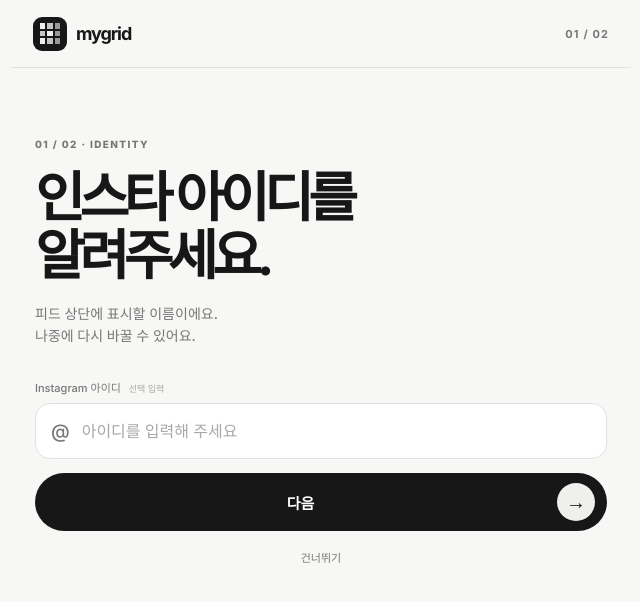
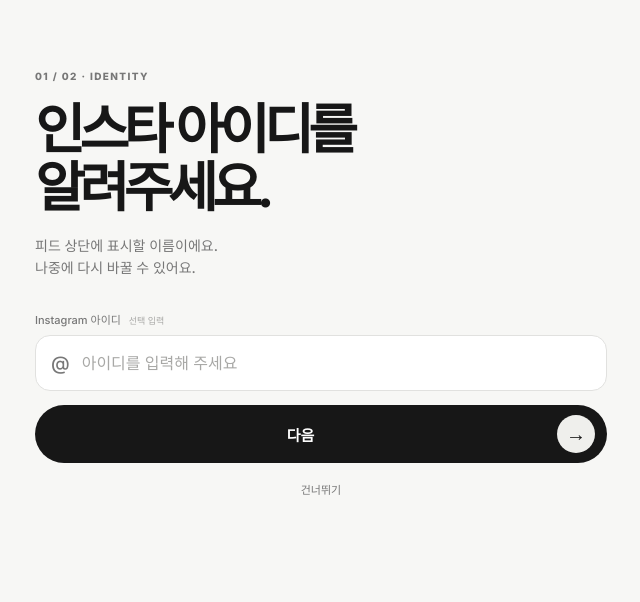
Before and after one commit to onlybyjack/mygrid, a Next.js app: page /home in a window 1280 px wide. Shown: the top 602 px of the page, without its empty margins (319-959 px from the left). Built offline with nearby package versions, Linux system fonts and the light colour scheme.

Commit message:
Simplify onboarding chrome

```diff
--- a/app/globals.css
+++ b/app/globals.css
@@ -14,12 +14,8 @@ button { cursor:pointer; }
 @keyframes splash-pop { from { opacity:0; transform:scale(.8); } to { opacity:1; transform:scale(1); } }
 @keyframes splash-fade { from { opacity:0; transform:translateY(5px); } to { opacity:1; transform:translateY(0); } }
 .onboarding-page { width:100%; max-width:620px; min-height:100svh; min-height:100dvh; display:flex; flex-direction:column; overflow:hidden; margin:0 auto; background:var(--paper); }
-.onboarding-header { height:68px; flex:none; display:flex; align-items:center; justify-content:space-between; padding:0 22px; border-bottom:1px solid var(--line); }
-.onboarding-header .brand { gap:9px; font-size:18px; }
-.onboarding-header .logo { width:34px; height:34px; border-radius:9px; }
-.onboarding-header .logo .grid-mark { width:21px; height:21px; }
-.onboarding-header > span { color:var(--muted); font-size:11px; font-weight:700; letter-spacing:.1em; }
-.onboarding-screen { position:relative; flex:1; min-height:calc(100dvh - 68px); display:flex; flex-direction:column; padding:clamp(42px, 8vh, 86px) 24px max(24px, env(safe-area-inset-bottom)); }
+.onboarding-screen { position:relative; flex:1; min-height:100dvh; display:flex; flex-direction:column; padding:clamp(42px, 8vh, 86px) 24px max(24px, env(safe-area-inset-bottom)); }
+.onboarding-capture { padding-top:78px; }
 .onboarding-copy small { color:var(--muted); font-size:10px; font-weight:800; letter-spacing:.14em; }
 .onboarding-copy h1 { margin:17px 0 17px; font-size:clamp(34px, 9vw, 54px); line-height:1.08; letter-spacing:-.1em; }
 .onboarding-copy p { margin:0; color:var(--muted); font-size:14px; line-height:1.6; }
--- a/app/home/page.tsx
+++ b/app/home/page.tsx
@@ -643,7 +643,6 @@ export default function Page() {
 
   if (!preview) {
     return <main className="onboarding-page" onPaste={homeStep === 2 ? pasteGridScreenshot : undefined}>
-      <header className="onboarding-header"><div className="brand"><div className="logo"><GridMark /></div><strong>mygrid</strong></div><span>{String(homeStep).padStart(2, "0")} / 02</span></header>
       {homeStep === 1 ? <section className="onboarding-screen onboarding-identity" aria-labelledby="identity-title">
         <div className="onboarding-copy"><small>01 / 02 · IDENTITY</small><h1 id="identity-title">인스타 아이디를<br />알려주세요.</h1><p>피드 상단에 표시할 이름이에요.<br />나중에 다시 바꿀 수 있어요.</p></div>
         <div className="onboarding-bottom"><label className="onboarding-input-label" htmlFor="onboarding-username">Instagram 아이디 <em>선택 입력</em></label><div className="onboarding-input"><b>@</b><input id="onboarding-username" value={username} onChange={(event) => updateUsername(event.target.value)} placeholder="아이디를 입력해 주세요" autoCapitalize="none" autoCorrect="off" /></div><button className="onboarding-primary" type="button" onClick={continueToScreenshot}><b>다음</b><span>→</span></button><button className="onboarding-text-button" type="button" onClick={continueToScreenshot}>건너뛰기</button></div>
```
